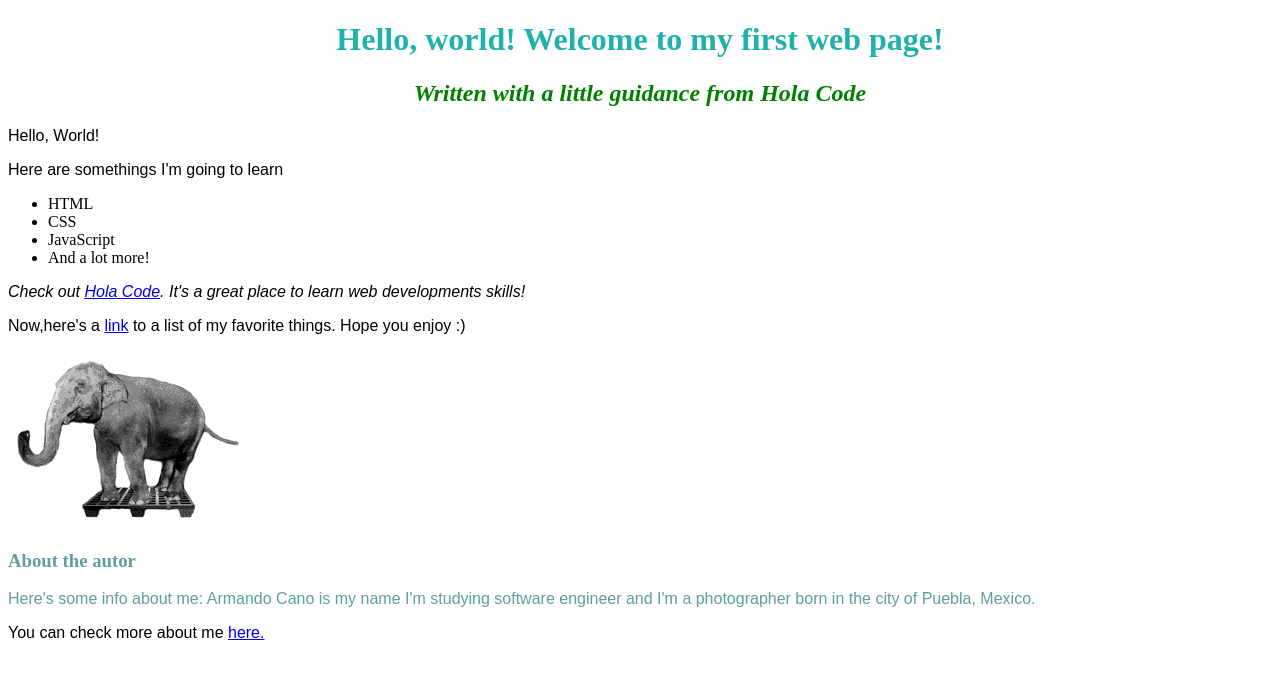
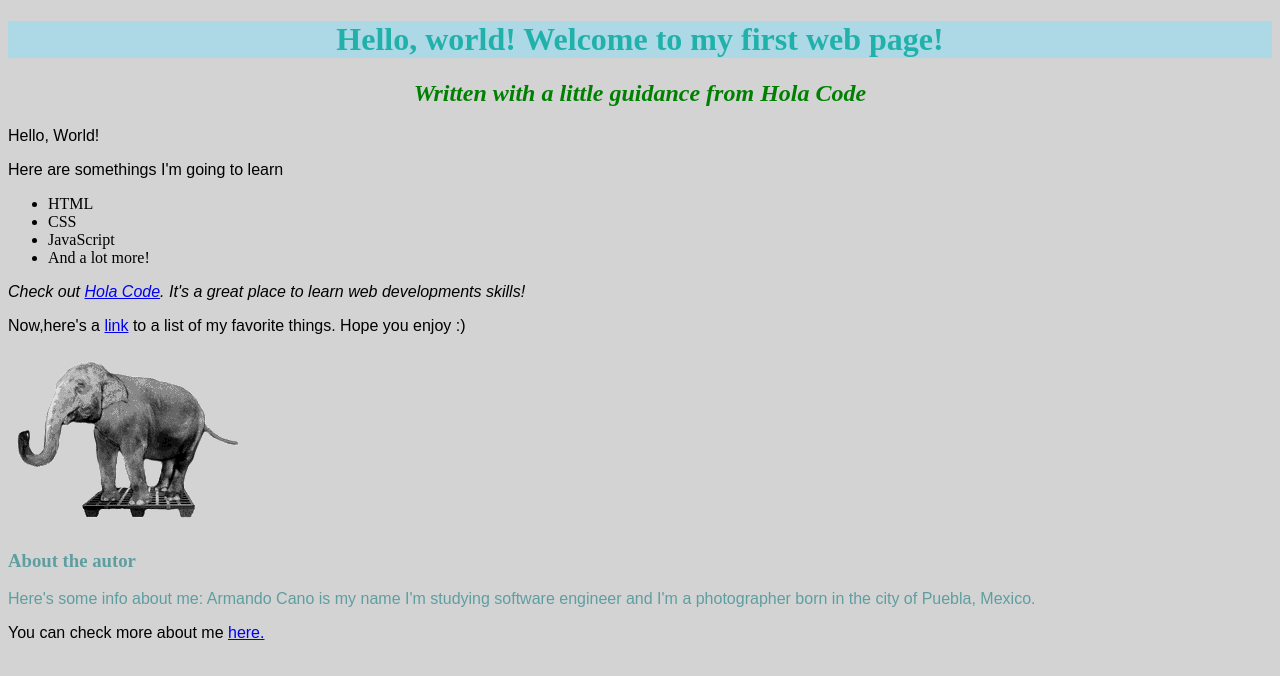
Before and after one commit to armandocano/armandocano91.github.io, a plain HTML site: page index.html in a window 1280 px wide. Drawn offline with Linux system fonts and the light colour scheme.

Commit message:
fixed index background color on css and added bckclr to armandocano.css

```diff
--- a/armandocano.css
+++ b/armandocano.css
@@ -0,0 +1,3 @@
+body {
+    background-color: #D3D3D3;
+}
--- a/css/styles.css
+++ b/css/styles.css
@@ -1,3 +1,9 @@
+body {
+    background-color: #D3D3D3;
+}
+h1 {
+    background-color: lightblue;
+}
 h1 {
   color:	#20B2AA;
   text-align: center;
```
Also changed, not shown: index.html (+1 -0 lines).
